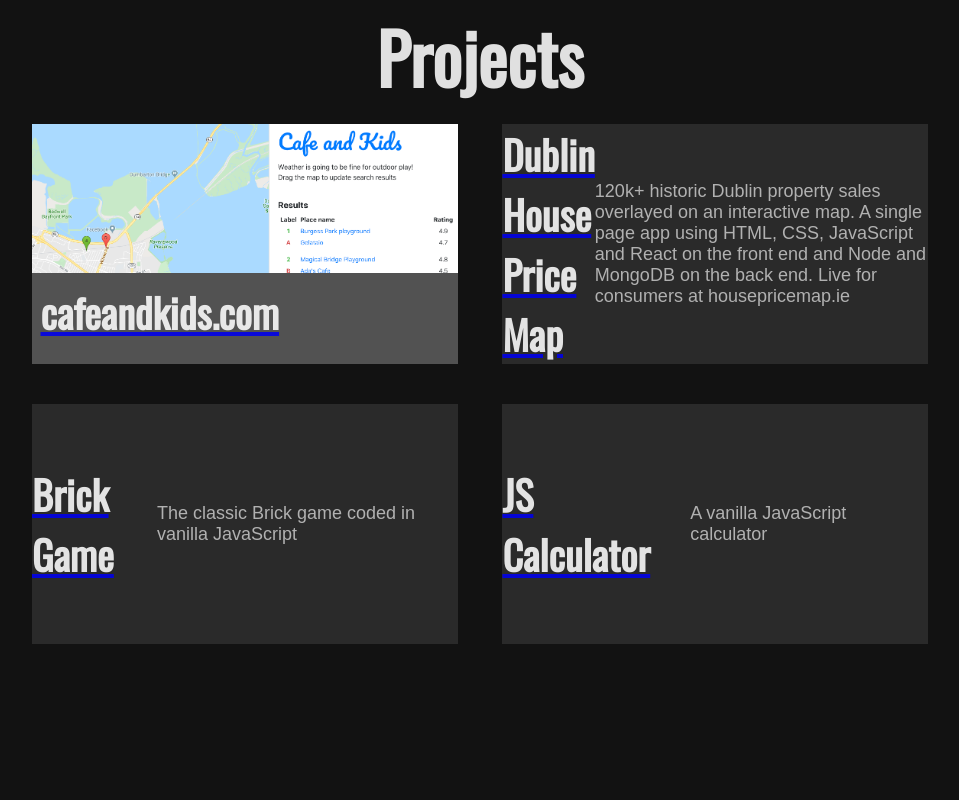
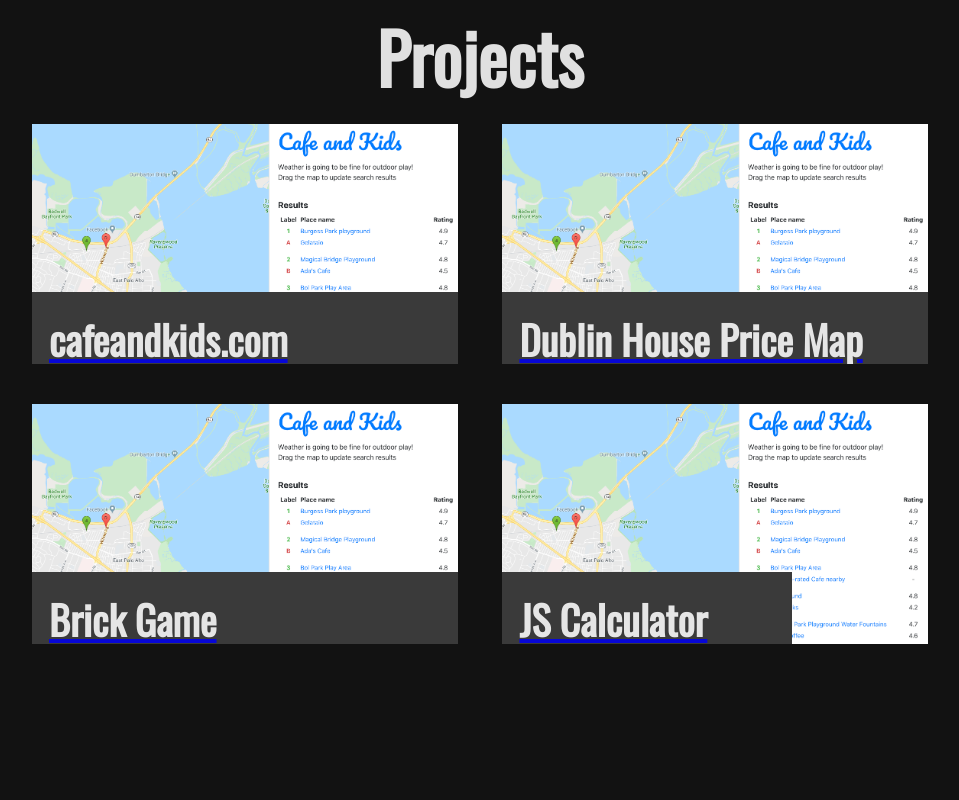
Before and after one commit to umbauk/portfolio-website, a plain HTML site: page public/index.html in a window 1280 px wide. Shown: the part 1680-2480 px from the top of the page, without its empty margins (160-1119 px from the left). Drawn offline with nearby package versions, Linux system fonts and the light colour scheme.

Commit message:
working on project description slide. not working yet

```diff
--- a/public/index.css
+++ b/public/index.css
@@ -2,10 +2,14 @@
   top: 0;
 }
 
+html {
+  font-size: 18px;
+}
+
 body {
-  font-family: arial;
+  font-family: -apple-system, BlinkMacSystemFont, 'Segoe UI', Roboto, Oxygen, Ubuntu, Cantarell,
+    'Open Sans', 'Helvetica Neue', sans-serif;
   color: rgb(177, 177, 177);
-  font-size: 18px;
   height: 100%;
   background-color: #121212;
 }
@@ -32,6 +36,7 @@ body {
 .nav-item {
   position: fixed;
   top: -10rem;
+  transition: top 0.5s ease;
 }
 
 #welcome-nav {
@@ -235,6 +240,17 @@ h3 {
   grid-area: header;
 }
 
+.project-text {
+  background-color: rgb(58, 58, 58);
+  padding: 4%;
+  z-index: 5;
+  position: absolute;
+  top: calc(100% - 4rem);
+  /* bottom: calc(4rem - 50%); */
+  left: 0;
+  transition: all 0.5s ease;
+}
+
 .project1 {
   grid-area: project1;
   display: flex;
@@ -269,42 +285,127 @@ h3 {
   background-size: cover;
 }
 
-.project-text {
-  background-color: rgb(82, 82, 82, 1);
-  width: 100%;
-  padding: 2%;
-  z-index: 5;
-  position: absolute;
-  bottom: -7rem;
-  left: 0;
-  transition: all 0.5s ease;
-}
-
 .project1:hover .project-text {
+  top: auto;
   bottom: 0;
   transition: all 0.5s ease;
 }
 
 .project2 {
   grid-area: project2;
-  background-color: rgba(255, 255, 255, 0.1);
   display: flex;
+  flex-direction: column;
+  flex-wrap: wrap;
+  flex: 1 1 auto;
   justify-content: center;
-  align-items: center;
+  align-items: flex-end;
+  background-position: center;
+  background-size: cover;
+  position: relative;
+  background: #121212;
+  overflow: hidden;
 }
+
+.project2:hover::before {
+  opacity: 0.6;
+}
+
+.project2:before {
+  content: ' ';
+  display: block;
+  position: absolute;
+  left: 0;
+  top: 0;
+  width: 100%;
+  height: 100%;
+  z-index: 1;
+  background-image: url('cafeandkids.png');
+  background-repeat: no-repeat;
+  background-position: 50% 0;
+  background-size: cover;
+}
+
+.project2:hover .project-text {
+  bottom: 0;
+  transition: all 0.5s ease;
+}
+
 .project3 {
   grid-area: project3;
-  background-color: rgba(255, 255, 255, 0.1);
   display: flex;
+  flex-direction: column;
+  flex-wrap: wrap;
+  flex: 1 1 auto;
   justify-content: center;
-  align-items: center;
+  align-items: flex-end;
+  background-position: center;
+  background-size: cover;
+  position: relative;
+  background: #121212;
+  overflow: hidden;
 }
+
+.project3:hover::before {
+  opacity: 0.6;
+}
+
+.project3:before {
+  content: ' ';
+  display: block;
+  position: absolute;
+  left: 0;
+  top: 0;
+  width: 100%;
+  height: 100%;
+  z-index: 1;
+  background-image: url('cafeandkids.png');
+  background-repeat: no-repeat;
+  background-position: 50% 0;
+  background-size: cover;
+}
+
+.project3:hover .project-text {
+  bottom: 0;
+  transition: all 0.5s ease;
+}
+
 .project4 {
   grid-area: project4;
-  background-color: rgba(255, 255, 255, 0.1);
   display: flex;
+  flex-direction: column;
+  flex-wrap: wrap;
+  flex: 1 1 auto;
   justify-content: center;
-  align-items: center;
+  align-items: flex-end;
+  background-position: center;
+  background-size: cover;
+  position: relative;
+  background: #121212;
+  overflow: hidden;
+}
+
+.project4:hover::before {
+  opacity: 0.6;
+}
+
+.project4:before {
+  content: ' ';
+  display: block;
+  position: absolute;
+  left: 0;
+  top: 0;
+  width: 100%;
+  height: 100%;
+  z-index: 1;
+  background-image: url('cafeandkids.png');
+  background-repeat: no-repeat;
+  background-position: 50% 0;
+  background-size: cover;
+}
+
+.project4:hover .project-text {
+  bottom: 0;
+  transition: all 0.5s ease;
 }
 
 .contact {
--- a/public/index.html
+++ b/public/index.html
@@ -55,22 +55,25 @@
         <br />
         <p>
           An app to help parents find great playgrounds near great coffee shops. A single page,
-          front-end only app using HTMl, CSS, JavaScript and the React framework. Uses Google Maps
-          API and the OpenWeather API.
+          front-end only app using HTMl, CSS, JavaScript and React. Uses Google Maps API and the
+          OpenWeather API.
         </p>
       </div>
     </div>
     <div class="project2">
+      <div class="project-text">
         <a href="https://housepricemap.ie" target="_blank" rel="noopener noreferrer">
           <h3>Dublin House Price Map</h3>
         </a>
         <p>
           120k+ historic Dublin property sales overlayed on an interactive map. A single page app
-        using HTML, CSS, JavaScript and React on the front end and Node and MongoDB on the back end.
-        Live for consumers at housepricemap.ie
+          using HTML, CSS, JavaScript and React on the front end and Node and MongoDB on the back
+          end. Live for consumers at housepricemap.ie
         </p>
       </div>
+    </div>
     <div class="project3">
+      <div class="project-text">
         <a href="http://www.darrengreenfield.com/brick-game" target="_blank">
           <h3>Brick Game</h3>
         </a>
@@ -78,13 +81,16 @@
           The classic Brick game coded in vanilla JavaScript
         </p>
       </div>
+    </div>
     <div class="project4">
+      <div class="project-text">
         <a href="http://www.darrengreenfield.com/calculator" target="_blank">
           <h3>JS Calculator</h3>
         </a>
         <p>
           A vanilla JavaScript calculator
         </p>
+      </div>
     </div>
   </div>
   <div class="contact" id="contact">
```
Lines whose indentation alone changed are shown as unchanged.
